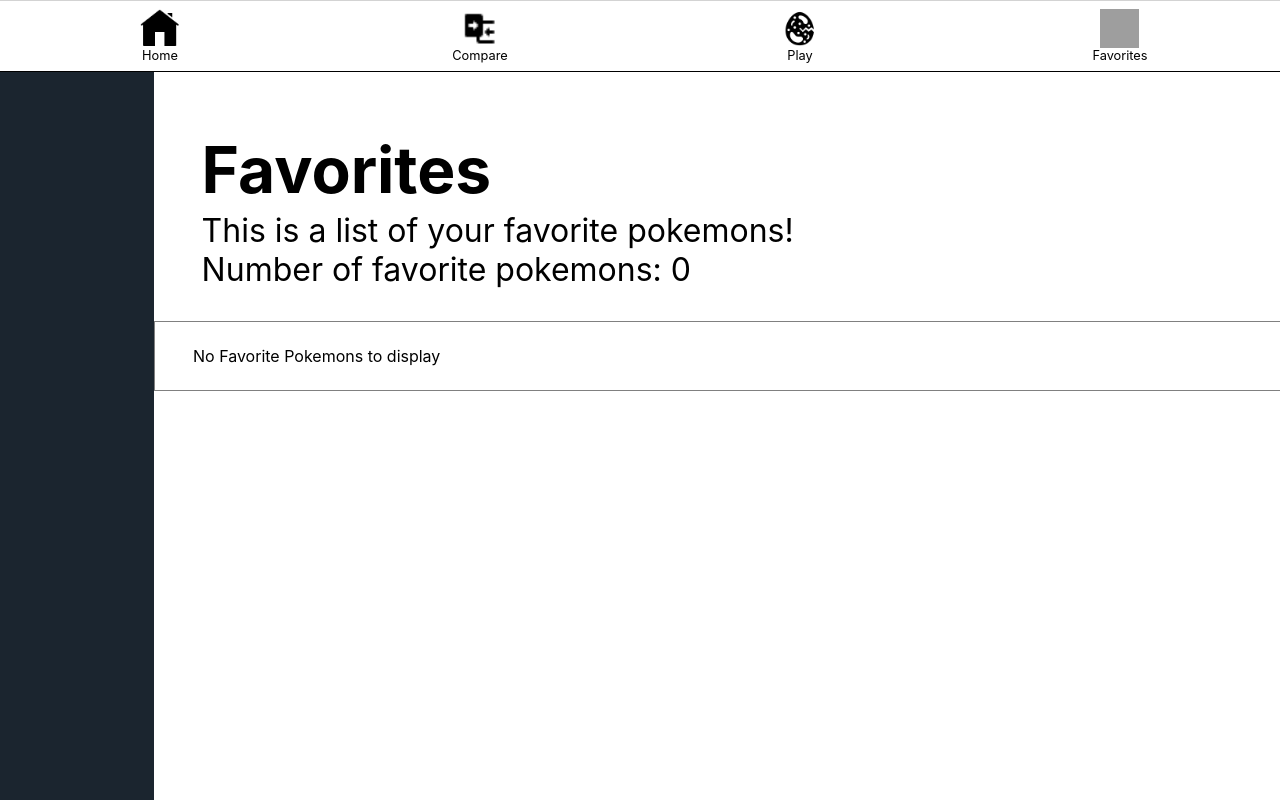
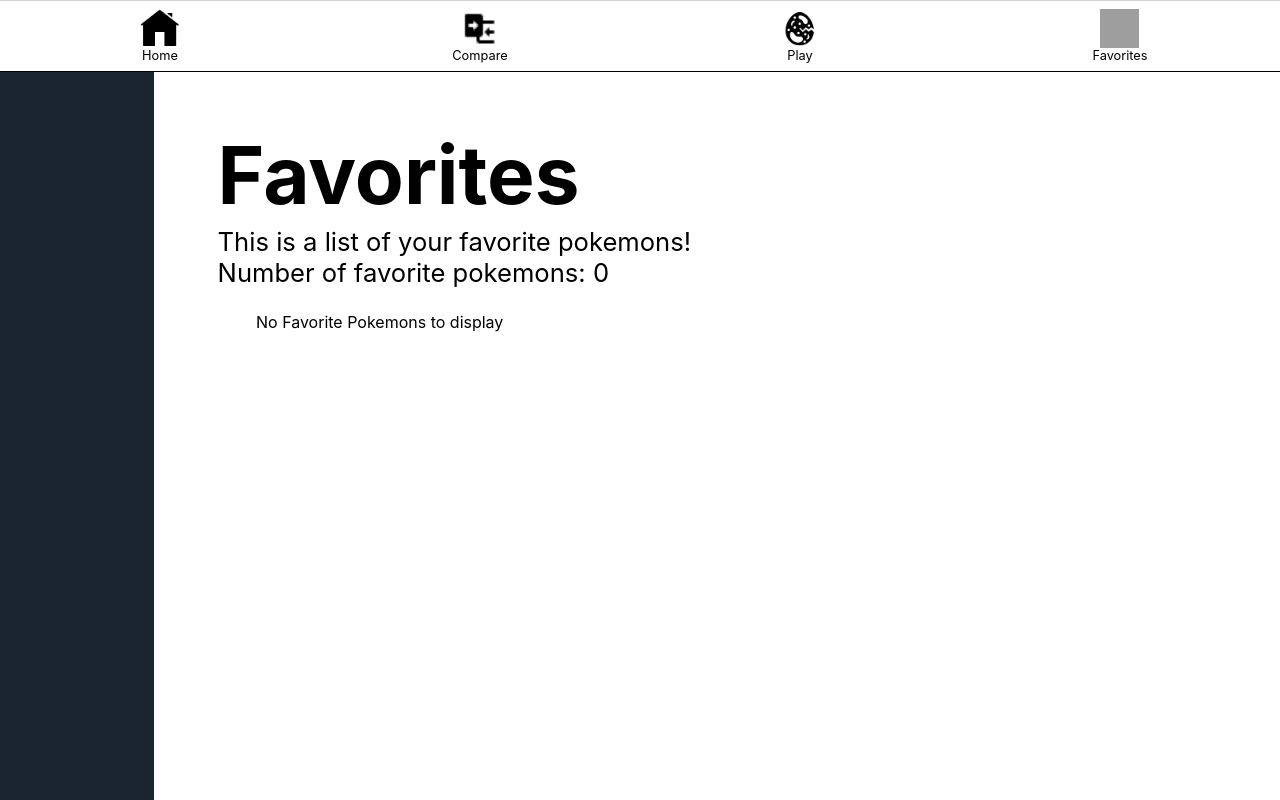
Before and after one commit to Cg9291/pokedex, a React (Create React App) app: page /favorites in a window 1280 px wide. Built offline with nearby package versions, Linux system fonts and the light colour scheme; grey boxes are pictures that could not be loaded.

Commit message:
made title sizes changes for multiple viewport sizes

```diff
--- a/src/components/comparator/ComparatorsPokemonCards.tsx
+++ b/src/components/comparator/ComparatorsPokemonCards.tsx
@@ -69,7 +69,7 @@ const PokemonImgContainer = styled.svg`
     max-height: 100%;
 
     @media ${breakpoints.widthsQueries.minWidths.laptop} {
-        //flex: 1 0 auto;
+        max-height: 35vh;
     }
 `;
 
--- a/src/pages/Comparator.tsx
+++ b/src/pages/Comparator.tsx
@@ -166,29 +166,36 @@ const Wrapper = styled(ContainerPrototype)`
 const Header = styled(ContainerPrototype)`
     height: max-content;
     flex-direction: column;
-    margin-bottom: 1.5rem;
+    margin-bottom: 0.5rem;
+    @media ${breakpoints.widthsQueries.minWidths.tablet} {
+        margin-bottom: 1.5rem;
+    }
 `;
 
 const HeaderTitle = styled.h1<{ $isCompared?: boolean }>`
     margin: ${(props) => props.$isCompared && "auto"};
-    font-size: ${(props) => props.$isCompared && "2.5em"};
+    font-size: ${(props) => (props.$isCompared ? "2.5em" : "3em")};
 
     @media ${breakpoints.widthsQueries.minWidths.mobileM} {
         font-size: ${(props) => props.$isCompared && "3.2em"};
     }
 
     @media ${breakpoints.widthsQueries.minWidths.tablet} {
-        font-size: ${(props) => props.$isCompared && "3.5em"};
+        font-size: ${(props) => (props.$isCompared ? "3.5em" : "3em")};
     }
     @media ${breakpoints.widthsQueries.minWidths.laptop} {
-        font-size: ${(props) => props.$isCompared && "5em"};
+        font-size: 5em;
     }
 `;
 
 const HeaderDescription = styled.p`
     min-height: fit-content;
+    font-size: 1.1em;
+    @media ${breakpoints.widthsQueries.minWidths.tablet} {
+        font-size: 1.4em;
+    }
     @media ${breakpoints.widthsQueries.minWidths.laptop} {
-        font-size: 1.6rem;
+        font-size: 1.6em;
     }
 `;
 
--- a/src/pages/Favorites.tsx
+++ b/src/pages/Favorites.tsx
@@ -42,6 +42,11 @@ const Container = styled(ContainerPrototype)`
 const Wrapper = styled(ContainerPrototype)`
     flex-direction: column;
     background-color: white;
+
+    @media ${breakpoints.widthsQueries.minWidths.laptop} {
+        position: relative;
+        padding: 0 5vw;
+    }
 `;
 const FavoritesContainer = styled.div`
     display: grid;
@@ -53,30 +58,47 @@ const FavoritesContainer = styled.div`
     padding: 1vh 0;
     row-gap: 0.7rem;
     overflow: scroll;
+    //background-color: lightgray;
     @media ${breakpoints.widthsQueries.minWidths.laptop} {
         column-gap: 3rem;
         padding: 3vh 3vw;
-        border: 1px solid grey;
+        //border: 1px solid grey;
     }
 `;
 
 const Title = styled.h1`
     color: ${typesColors.black};
-    font-size: 2em;
+    font-size: 3em;
     font-weight: bold;
-    @media ${breakpoints.heightsQueries.minHeights.laptop} {
-        margin-left: 3rem;
+
+    @media ${breakpoints.widthsQueries.minWidths.tablet} {
+        margin-left: 0.7rem;
         margin-bottom: 0.2rem;
         padding-top: 1rem;
-        font-size: 4rem;
+        //font-size: 3em;
+    }
+    @media ${breakpoints.widthsQueries.minWidths.laptop} {
+        margin-left: unset;
+        margin-bottom: 0.2rem;
+        padding-top: 0;
+        font-size: 5em;
     }
 `;
 
 const SubTitle = styled.h4`
     color: ${typesColors.black};
+    font-size: 1.1em;
+    margin-bottom: 0.1rem;
     font-weight: normal;
-    @media ${breakpoints.heightsQueries.minHeights.laptop} {
-        margin: 0 0 2rem 3rem;
-        font-size: 2rem;
+
+    @media ${breakpoints.widthsQueries.minWidths.tablet} {
+        margin-left: 0.7rem;
+        margin-bottom: 0.2rem;
+        //padding-top: 1rem;
+        font-size: 1.4em;
+    }
+    @media ${breakpoints.widthsQueries.minWidths.laptop} {
+        margin: 0;
+        font-size: 1.6em;
     }
 `;
--- a/src/pages/PokemonGuess.tsx
+++ b/src/pages/PokemonGuess.tsx
@@ -85,6 +85,7 @@ export function PokemonGuess() {
 }
 
 const Container = styled(ContainerPrototype)`
+    overflow: hidden;
     @media ${breakpoints.widthsQueries.minWidths.laptop} {
         padding: 0 12vw;
         background-color: #1b252f;
@@ -102,12 +103,22 @@ const Wrapper = styled(ContainerPrototype)`
 `;
 
 const Title = styled.h1`
-    //text-align: center;
-    white-space: nowrap;
+    text-align: center;
+    font-size: 3em;
+    line-height: 3rem;
+    //white-space: nowrap;
+
+    @media ${breakpoints.widthsQueries.minWidths.mobileL} {
+        font-size: 3em;
+    }
+    @media ${breakpoints.widthsQueries.minWidths.tablet} {
+        font-size: 4em;
+        line-height: 4rem;
+    }
     @media ${breakpoints.widthsQueries.minWidths.laptop} {
         margin-top: 1rem;
         text-align: center;
-        font-size: 4rem;
+        font-size: 4.5em;
     }
 `;
 
```
